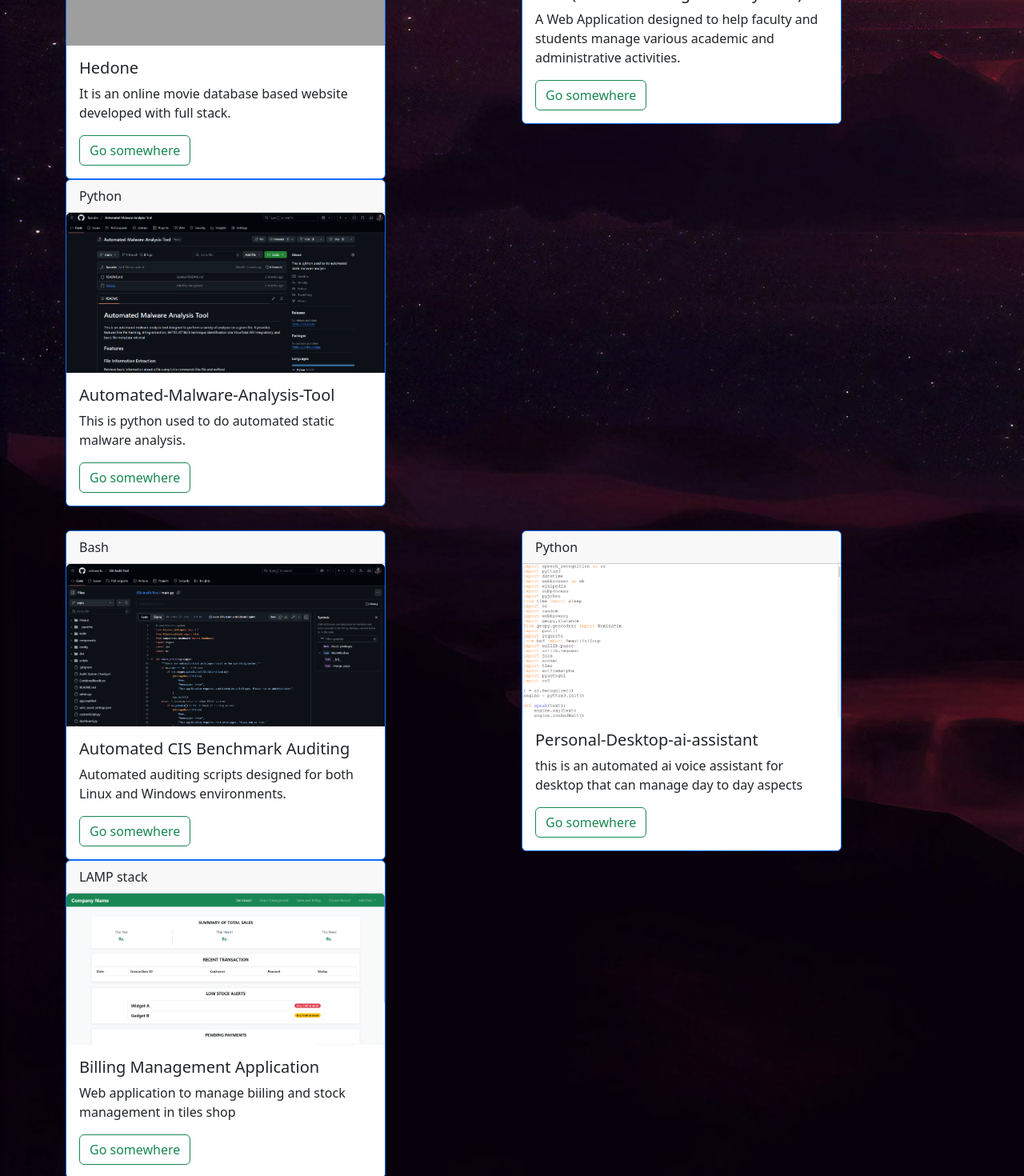
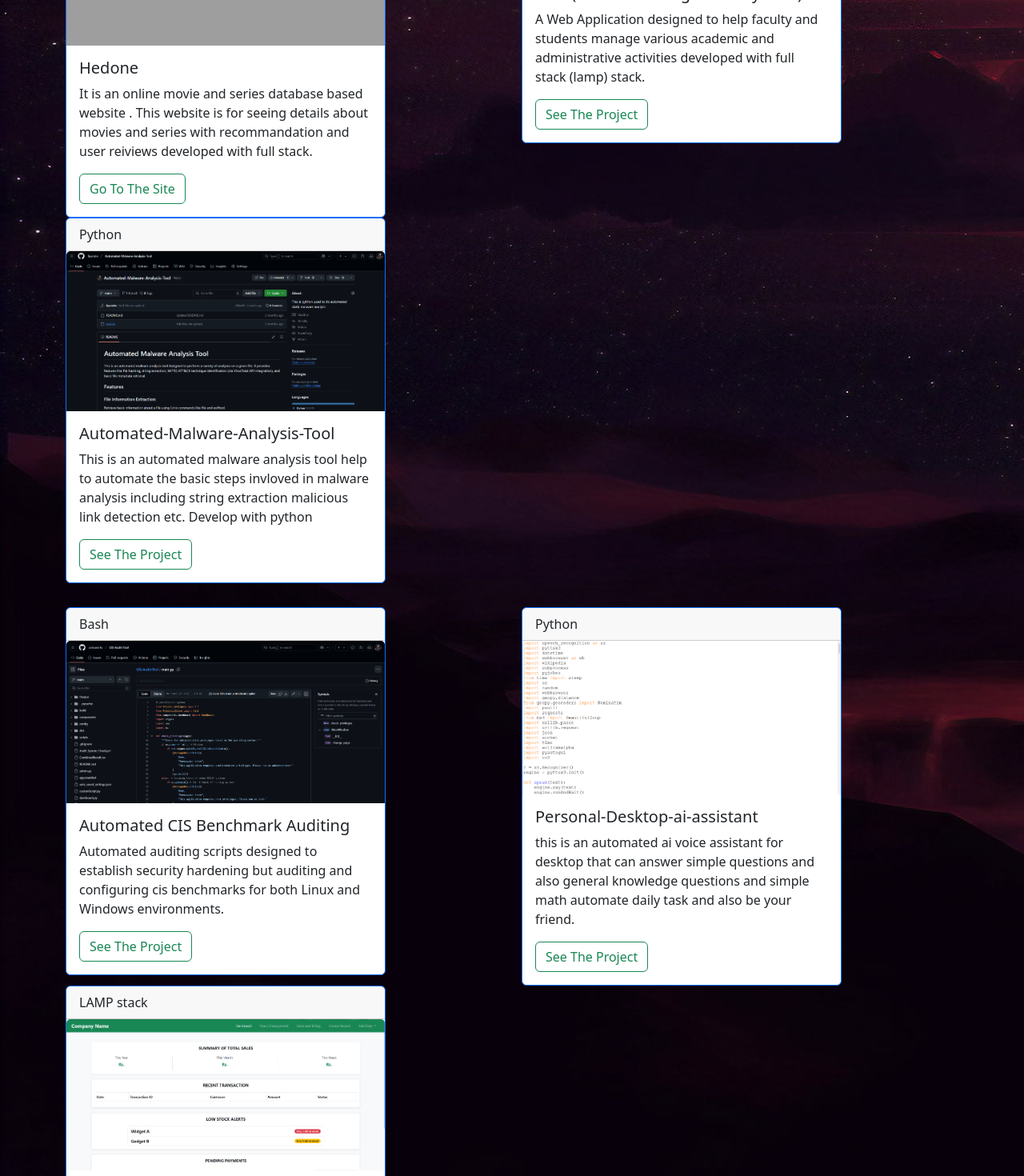
Before and after one commit to liyander/cyberghost, a React (Create React App) app: page /projects in a window 1280 px wide. Shown: the part 540-2010 px from the top of the page at 80% size. Built offline with nearby package versions, Linux system fonts and the light colour scheme; grey boxes are pictures that could not be loaded.

Commit message:
modified link and added new blog

```diff
--- a/src/blog.jsx
+++ b/src/blog.jsx
@@ -5,6 +5,7 @@ import './home.css';
 import Defaultnavbar from './navbar';
 import sky from "./writeups/sky.png";
 import steel from "./writeups/steel.png";
+import simple from "./writeups/simple.png"
 
 const Writeups = () => {
   return (
@@ -13,6 +14,25 @@ const Writeups = () => {
     <Defaultnavbar/>
     <Container className="mt-4" >
         <h1 style={{color:"white"}} >Tryhackme : </h1>
+        <Container className="mt" >
+      <div className="resource-card d-flex bg-dark text-white p-3 rounded shadow" >
+        <div className="left bg-secondary p-3 d-flex flex-column align-items-center text-center rounded">
+          <Image src={simple} alt="Course Logo" width="200px" className="mb-2" />
+
+        </div>
+
+        <div className="right ms-3">
+          <h5>Simple CTF</h5>
+          <p className="text-light small">
+          Simple CTF is a beginner-level CTF on Tryhackme that explores basic skills like scanning, enumeration, exploitation, and privilege escalation.
+          </p>
+          <a href="https://medium.com/@liyanderrishwanth18/tryhackme-simple-ctf-writeup-e5b5a5829cb6" target="_blank" rel="noopener noreferrer" className="text-primary">
+            medium blog
+          </a>
+        </div>
+
+      </div>
+      </Container>
     <Container className="mt" >
       <div className="resource-card d-flex bg-dark text-white p-3 rounded shadow" >
         <div className="left bg-secondary p-3 d-flex flex-column align-items-center text-center rounded">
--- a/src/home.css
+++ b/src/home.css
@@ -152,6 +152,9 @@ body{
   .new{
     width: 25rem;
   }
+  .last{
+    padding-bottom: 50px;
+  }
 
 
 
@@ -259,12 +262,19 @@ body{
 
     .new{
       margin-bottom: 27px;
-      width: 22rem;
+      width: 21rem;
+      margin-left: 4px;
+
     }
     .d-flex{
       padding-bottom: 23px;
     }
-
+    .small{
+      padding-right: 30px;
+    }
+    .mb-2{
+      width: 270px;
+    }
 
 
   }
--- a/src/projects.jsx
+++ b/src/projects.jsx
@@ -26,9 +26,9 @@ const Project = () => {
       <Card.Body>
         <Card.Title>Hedone</Card.Title>
         <Card.Text>
-        It is an online movie database based website developed with full stack.
+        It is an online movie and series database based website . This website is for seeing details about movies and series with recommandation and user reiviews developed with full stack.
         </Card.Text>
-        <Button variant="outline-success" href="https://github.com/liyander/Hedone"  >Go somewhere</Button>
+        <Button variant="outline-success" href="https://hedone-d5f2f.web.app"  >Go To The Site</Button>
       </Card.Body>
       </Card>
         </Col>
@@ -39,9 +39,9 @@ const Project = () => {
       <Card.Body>
         <Card.Title>SMS (student Managemnet System) </Card.Title>
         <Card.Text>
-        A Web Application designed to help faculty and students manage various academic and administrative activities.
+        A Web Application designed to help faculty and students manage various academic and administrative activities developed with full stack (lamp) stack.
         </Card.Text>
-        <Button variant="outline-success">Go somewhere</Button>
+        <Button variant="outline-success">See The Project</Button>
       </Card.Body>
       </Card>
         </Col>
@@ -52,9 +52,9 @@ const Project = () => {
       <Card.Body>
         <Card.Title>Automated-Malware-Analysis-Tool</Card.Title>
         <Card.Text>
-        This is python used to do automated static malware analysis.
+        This is an automated malware analysis tool help to automate the basic steps invloved in malware analysis including string extraction malicious link detection etc. Develop with python
         </Card.Text>
-        <Button variant="outline-success" href="https://github.com/liyander/Automated-Malware-Analysis-Tool" target="_blank" >Go somewhere</Button>
+        <Button variant="outline-success" href="https://github.com/liyander/Automated-Malware-Analysis-Tool" target="_blank" >See The Project</Button>
       </Card.Body>
       </Card>
         </Col>
@@ -67,9 +67,9 @@ const Project = () => {
       <Card.Body>
         <Card.Title>Automated CIS Benchmark Auditing</Card.Title>
         <Card.Text>
-        Automated auditing scripts designed for both Linux and Windows environments.
+        Automated auditing scripts designed to establish security hardening but auditing and configuring cis benchmarks for both Linux and Windows environments.
         </Card.Text>
-        <Button variant="outline-success">Go somewhere</Button>
+        <Button variant="outline-success">See The Project</Button>
       </Card.Body>
       </Card>
         </Col>
@@ -80,9 +80,9 @@ const Project = () => {
       <Card.Body>
         <Card.Title>Personal-Desktop-ai-assistant</Card.Title>
         <Card.Text>
-        this is an automated ai voice assistant for desktop that can manage day to day aspects
+        this is an automated ai voice assistant for desktop that can answer simple questions and also general knowledge questions and simple math automate daily task and also be your friend.
         </Card.Text>
-        <Button variant="outline-success">Go somewhere</Button>
+        <Button variant="outline-success" href="https://github.com/liyander/Personal-Desktop-ai-assistant" target="_blank" >See The Project</Button>
       </Card.Body>
       </Card>
         </Col>
@@ -93,9 +93,9 @@ const Project = () => {
       <Card.Body>
         <Card.Title>Billing Management Application</Card.Title>
         <Card.Text>
-        Web application to manage biiling and stock management in tiles shop
+        Web application to manage biiling and stock management . Created with LAMP Stack. Assist stores to manage billing and manage the billing records
         </Card.Text>
-        <Button variant="outline-success">Go somewhere</Button>
+        <Button variant="outline-success" href="https://github.com/quixel200/billing_management" >See The Project</Button>
       </Card.Body>
       </Card>
         </Col>
```
Also changed, not shown: src/writeups/simple.png (added), 1 other file (tests, documents, lock files or other folders).
